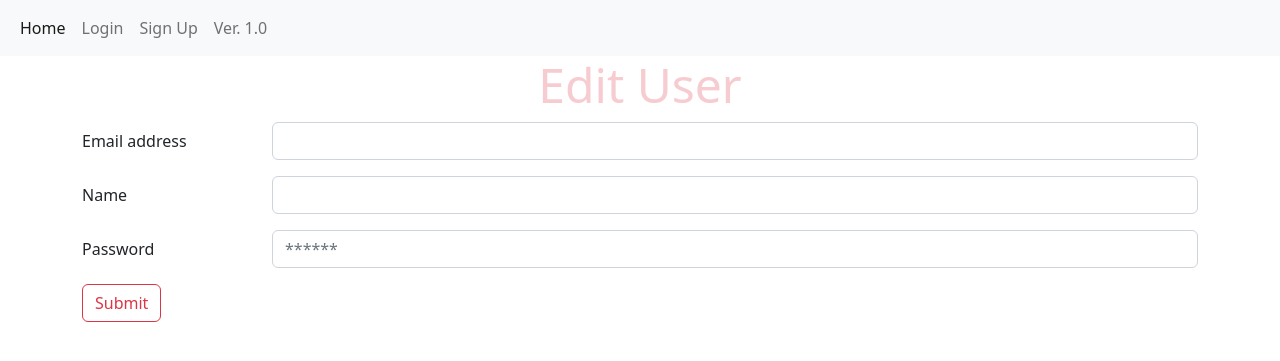
After one commit to AlexanderOsetrov/todo-list-app, a Flask app: template templates/user.html in a window 1280 px wide. The commit adds this page. Shown: the top 361 px of the page. Run offline with Flask 2, Linux system fonts and the light colour scheme; the template is opened without the code that fills it, so the values that code supplies are empty.

Commit message:
add edit function for user/item on settings page

```diff
--- a/templates/_items_tab.html
+++ b/templates/_items_tab.html
@@ -18,7 +18,9 @@
                         <td>{{ item.order }}</td>
                         <td>{{ item.user_id }}</td>
                         <td>
-                            <button type="button" class="btn btn-outline-danger">Edit</button>
+                            <a href="{{ url_for('settings.edit_item', item_id=item.item_id) }}">
+                                <button type="button" class="btn btn-outline-danger">Edit</button>
+                            </a>
                             <button type="button" class="btn btn-outline-danger" data-bs-toggle="modal" data-bs-target="#confirmItemDelete{{ item.item_id }}">Delete</button>
                             <div class="modal fade" id="confirmItemDelete{{ item.item_id }}" tabindex="-1" aria-labelledby="confirmDeleteLabel" aria-hidden="true">
                                 <div class="modal-dialog modal-dialog-centered">
--- a/templates/_users_tab.html
+++ b/templates/_users_tab.html
@@ -21,7 +21,9 @@
                         <td>{{ user.name }}</td>
                         <td>{{ user.email }}</td>
                         <td>
-                            <button type="button" class="btn btn-outline-danger">Edit</button>
+                            <a href="{{ url_for('settings.edit_user', user_id=user.id) }}">
+                                <button type="button" class="btn btn-outline-danger">Edit</button>
+                            </a>
                             <button type="button" class="btn btn-outline-danger" data-bs-toggle="modal" data-bs-target="#confirmUserDelete{{ user.id }}">Delete</button>
                             <div class="modal fade" id="confirmUserDelete{{ user.id }}" tabindex="-1" aria-labelledby="confirmDeleteLabel" aria-hidden="true">
                                 <div class="modal-dialog modal-dialog-centered">
--- /dev/null
+++ b/templates/user.html
@@ -0,0 +1,37 @@
+{% extends "base.html" %}
+
+{% block content %}
+<div class="container-sm">
+    <h3 class="display-5 text-danger text-opacity-25 text-center">Edit User</h3>
+    <div>
+        {% with messages = get_flashed_messages() %}
+        {% if messages %}
+        <div class="alert alert-danger" role="alert">
+            {{ messages[0] }}
+        </div>
+        {% endif %}
+        {% endwith %}
+        <form action="{{ url_for('settings.update_user', user_id=user_id) }}" method="POST">
+            <div class="mb-3 row">
+                <label for="InputEmail" class="col-sm-2 col-form-label">Email address</label>
+                <div class="col-sm-10">
+                    <input type="email" class="form-control" name="email" id="InputEmail" value="{{ email }}">
+                </div>
+            </div>
+            <div class="mb-3 row">
+                <label for="InputName" class="col-sm-2 col-form-label">Name</label>
+                <div class="col-sm-10">
+                    <input type="text" class="form-control" name="name" id="InputName" value="{{ name }}">
+                </div>
+            </div>
+            <div class="mb-3 row">
+                <label for="InputPassword" class="col-sm-2 col-form-label">Password</label>
+                <div class="col-sm-10">
+                    <input type="password" name="password" class="form-control" id="InputPassword" placeholder="******">
+                </div>
+            </div>
+            <button type="submit" class="btn btn-outline-danger">Submit</button>
+        </form>
+    </div>
+</div>
+{% endblock %}
--- a/views/auth.py
+++ b/views/auth.py
@@ -52,7 +52,10 @@ def signup_post():
     new_user = UserModel(email=email, name=name, password=generate_password_hash(password, method='sha256'))
     db.session.add(new_user)
     db.session.commit()
-    return redirect(url_for('auth.login'))
+    if current_app.config['USER_AUTHENTICATED']:
+        return redirect(url_for('main.index'))
+    else:
+        return redirect(url_for('auth.login'))
 
 
 @auth.route('/logout')
```
Also changed, not shown: templates/item.html (added, +25 -0 lines), views/settings.py (+49 -1 lines).
